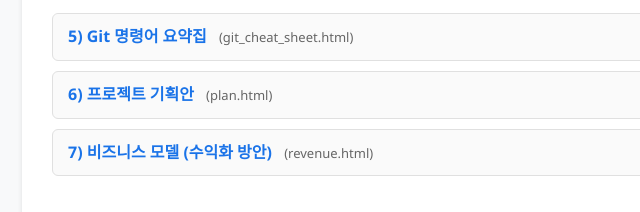
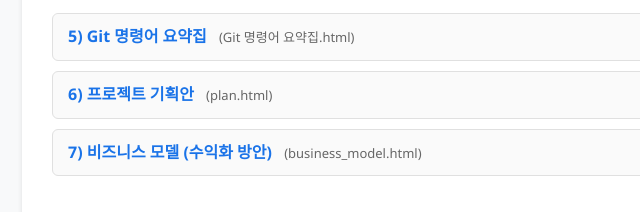
Before and after one commit to 2026-08-26/team_winter, a plain HTML site: page index.html in a window 1280 px wide. Shown: the part 495-707 px from the top of the page, 188-828 px from the left. Drawn offline with Linux system fonts and the light colour scheme.

Commit message:
404 에러 파일 누락 수정 및 최신화

```diff
--- a/index.html
+++ b/index.html
@@ -90,7 +90,7 @@
         <ul>
             <li>
                 <a href="Git 명령어 요약집.html">5) Git 명령어 요약집</a>
-                <span class="filename">(git_cheat_sheet.html)</span>
+                <span class="filename">(Git 명령어 요약집.html)</span>
             </li>
             <li>
                 <a href="plan.html">6) 프로젝트 기획안</a>
@@ -98,7 +98,7 @@
             </li>
             <li>
                 <a href="business_model.html">7) 비즈니스 모델 (수익화 방안)</a>
-                <span class="filename">(revenue.html)</span>
+                <span class="filename">(business_model.html)</span>
             </li>
         </ul>
     </div>
```
